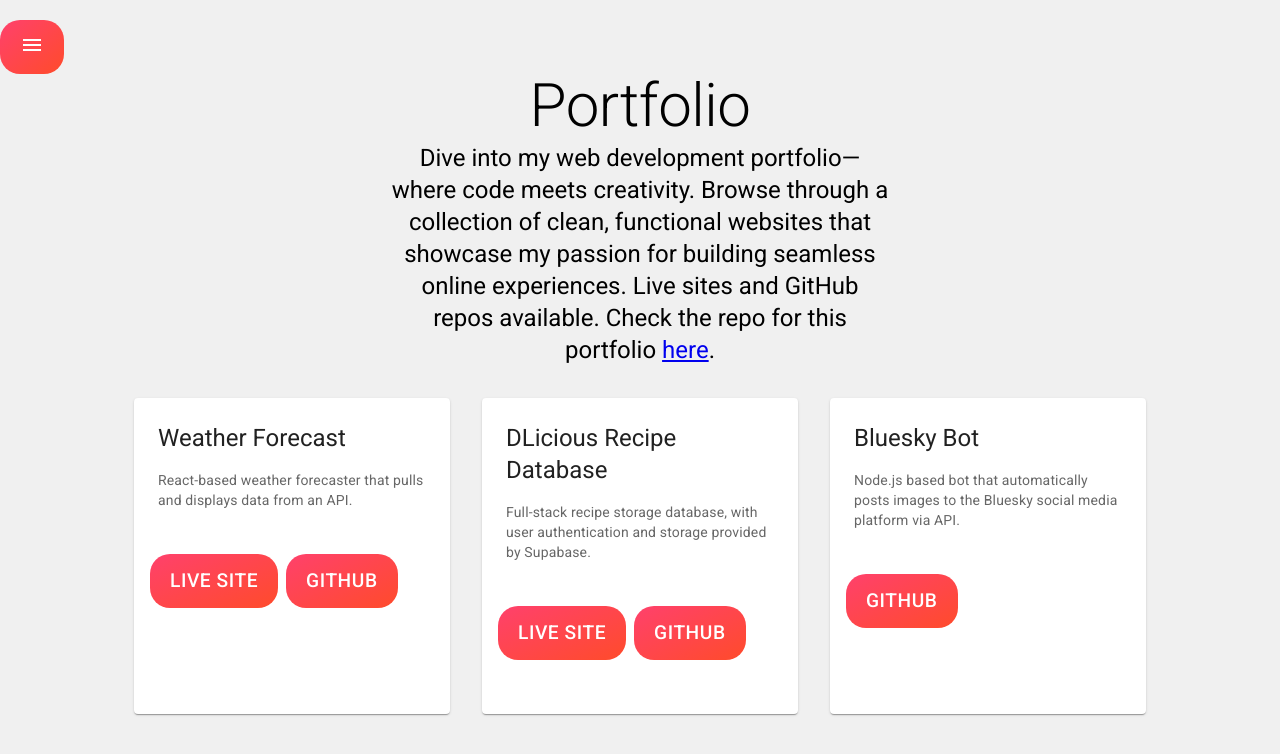
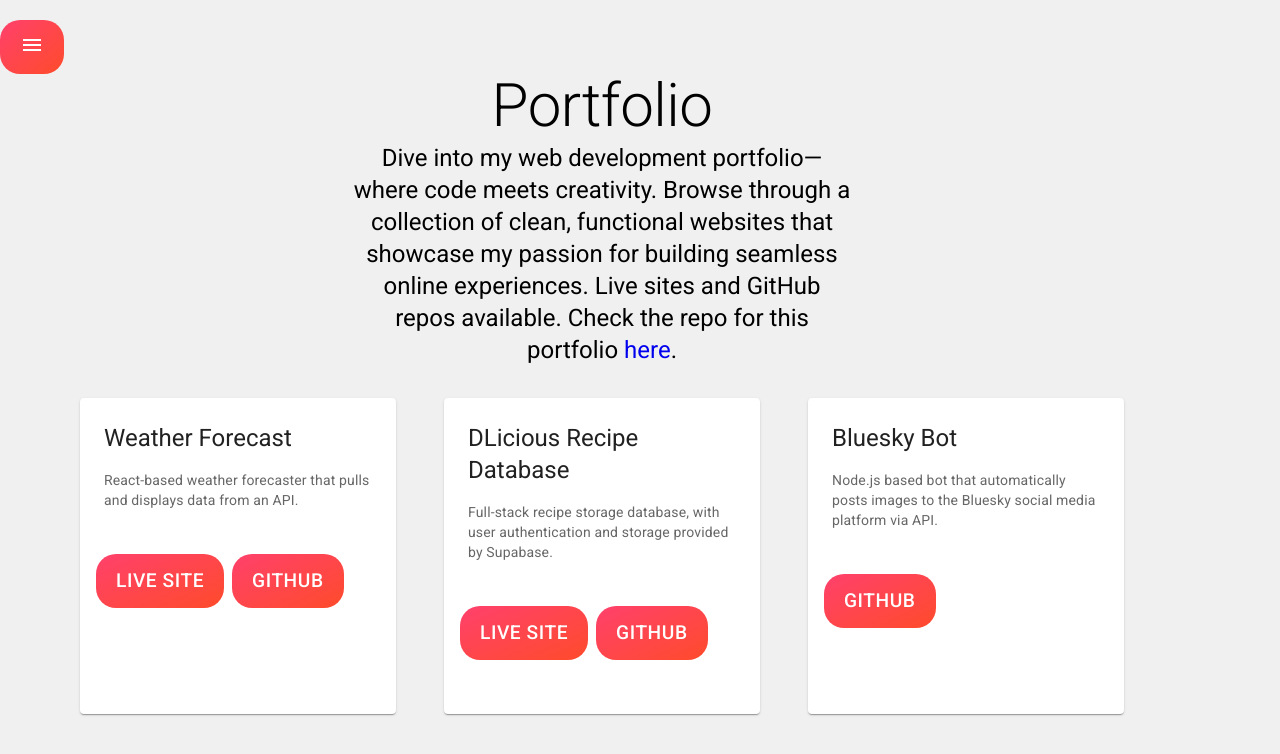
Before and after one commit to Korjubzot/react-portfolio, a React (Create React App) app: page /portfolio in a window 1280 px wide. Shown: the top 754 px of the page. Built offline with nearby package versions, Linux system fonts and the light colour scheme.

Commit message:
Fixed a bug that prevented sidebar from opening in certain pages

```diff
--- a/src/components/blog/blog.css
+++ b/src/components/blog/blog.css
@@ -1,14 +1,9 @@
 .page-container {
-  position: absolute;
-  top: 50%;
-  left: 50%;
-  transform: translate(-50%, -50%);
-  width: 100%;
   display: flex;
   flex-direction: column;
   justify-content: center;
   align-items: center;
-  height: 100vh;
+  min-height: 100vh;
 }
 
 .blog-container {
--- a/src/components/portfolio/portfolio.css
+++ b/src/components/portfolio/portfolio.css
@@ -1,21 +1,16 @@
 .container {
-  position: absolute;
-  top: 50%;
-  left: 50%;
-  transform: translate(-50%, -50%);
-  width: 100%;
   display: flex;
   flex-direction: column;
   justify-content: center;
   align-items: center;
-  height: 100vh;
+  min-height: 100vh;
 }
 
 .cards-container {
   display: flex;
-  flex-direction: row;
-  overflow-x: auto;
-  max-height: 500px;
+  flex-wrap: wrap;
+  justify-content: center;
+  gap: 16px;
 }
 
 .card {
--- a/src/components/sidebar/sidebar.css
+++ b/src/components/sidebar/sidebar.css
@@ -5,7 +5,7 @@
 
 .hamburger-icon.open {
   position: fixed;
-  z-index: 1;
+  z-index: 10;
 }
 
 .sidebar {
@@ -14,7 +14,7 @@
   position: fixed;
   top: 0;
   left: 0;
-  background-color: #333;
+  background-color: #dbfd00;
   padding: 20px;
   transform: translateX(-100%);
   transition: transform 0.3s ease-in-out;
@@ -23,6 +23,19 @@
   justify-content: center;
 }
 
+.sidebar-item {
+  margin-bottom: 20px;
+  font-size: 20px;
+  cursor: pointer;
+  display: flex;
+  justify-content: center;
+  align-items: center;
+}
+
+a {
+  text-decoration: none;
+}
+
 .sidebar.open {
   transform: translateX(0);
 }
--- a/src/components/sidebar/sidebar.js
+++ b/src/components/sidebar/sidebar.js
@@ -1,4 +1,5 @@
 import React, { useState } from "react";
+import { Link } from "react-router-dom";
 import "./sidebar.css";
 
 import HomeIcon from "@mui/icons-material/Home";
@@ -24,26 +25,31 @@ const Sidebar = () => {
         <MenuOutlinedIcon />
       </button>
       <div className={`sidebar ${isOpen ? "open" : ""}`}>
-        <div className="sidebar-item">
+        <Link to="/" className="sidebar-item">
           <HomeIcon />
-          <p>Home</p>
-        </div>
-        <div className="sidebar-item">
+          <p> Home</p>
+        </Link>
+        <Link to="/contact" className="sidebar-item">
           <EmailIcon />
-          <p>Contact</p>
-        </div>
-        <div className="sidebar-item">
+          <p> Contact</p>
+        </Link>
+        <Link to="/portfolio" className="sidebar-item">
           <WorkIcon />
-          <p>Portfolio</p>
-        </div>
-        <div className="sidebar-item">
+          <p> Portfolio</p>
+        </Link>
+        <Link to="/blog" className="sidebar-item">
           <DynamicFeedIcon />
-          <p>Blog</p>
-        </div>
-        <div className="sidebar-item">
+          <p> Blog</p>
+        </Link>
+        <a
+          href="https://www.github.com/Korjubzot"
+          target="_blank"
+          rel="noopener noreferrer"
+          className="sidebar-item"
+        >
           <GitHubIcon />
-          <p>GitHub</p>
-        </div>
+          <p> GitHub</p>
+        </a>
       </div>
     </div>
   );
```
